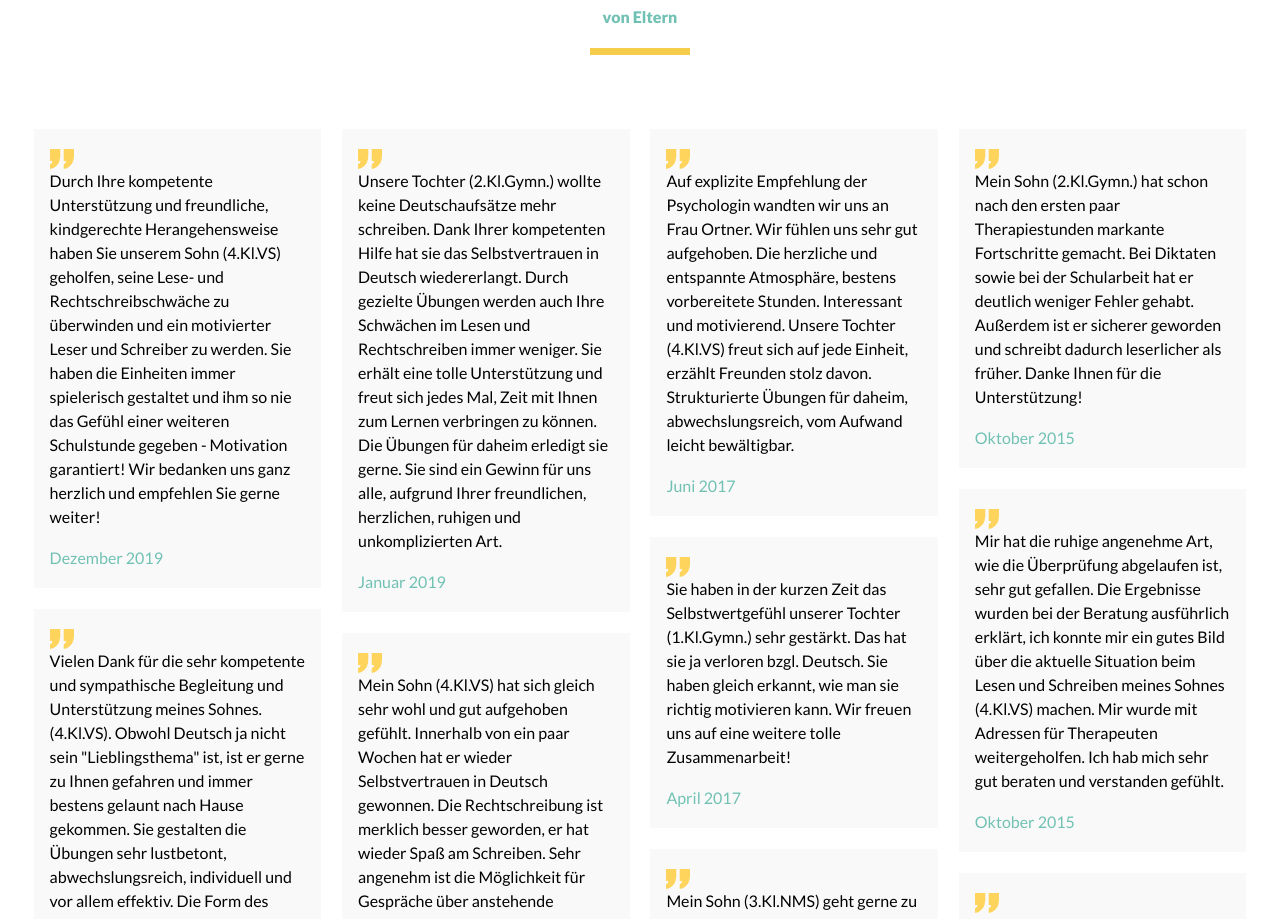
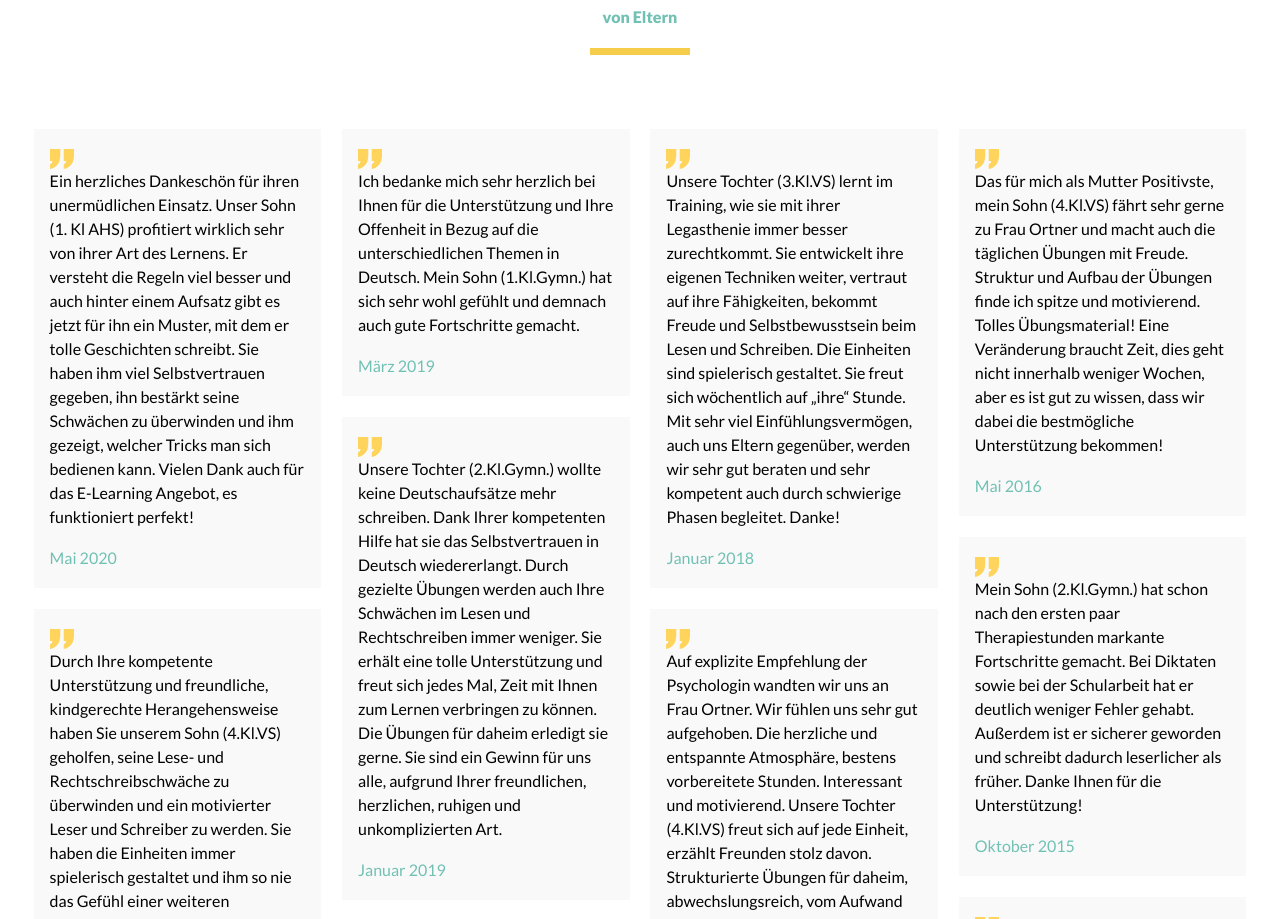
Before and after one commit to floortner/besser-website, a website: page index.html in a window 1280 px wide. Shown: the part 1976-2895 px from the top of the page. Drawn offline with Linux system fonts and the light colour scheme.

Commit message:
Added an e-learning testimonial

```diff
--- a/index.html
+++ b/index.html
@@ -147,6 +147,17 @@
         <div class="yellow-line"></div>
 
         <div class="masonry">
+            <div class="item">
+                <div class="testimonial">
+                    <img src="img/icons/q.svg"><br /> Ein herzliches Dankeschön für ihren unermüdlichen Einsatz.
+                    Unser Sohn (1. Kl AHS) profitiert wirklich sehr von ihrer Art des Lernens. Er versteht die Regeln
+                    viel besser und auch hinter einem Aufsatz gibt es jetzt für ihn ein Muster, mit dem er tolle
+                    Geschichten schreibt. Sie haben ihm viel Selbstvertrauen gegeben, ihn bestärkt
+                    seine Schwächen zu überwinden und ihm gezeigt, welcher Tricks man sich bedienen kann.
+                    Vielen Dank auch für das E-Learning Angebot, es funktioniert perfekt!
+                    <p>Mai 2020</p>
+                </div>
+            </div>
             <div class="item">
                 <div class="testimonial">
                     <img src="img/icons/q.svg"><br /> Durch Ihre kompetente Unterstützung und freundliche, kindgerechte
```
